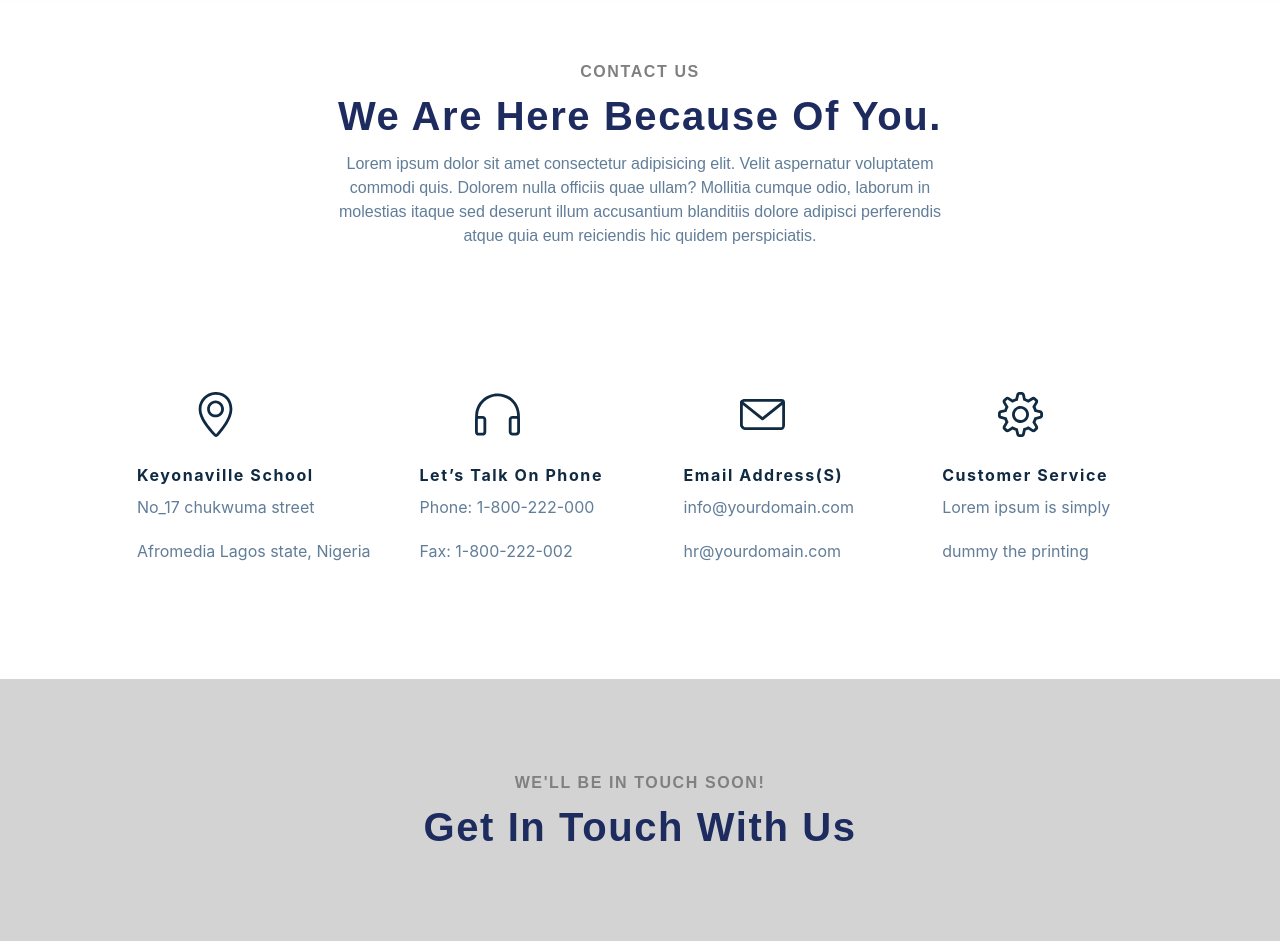
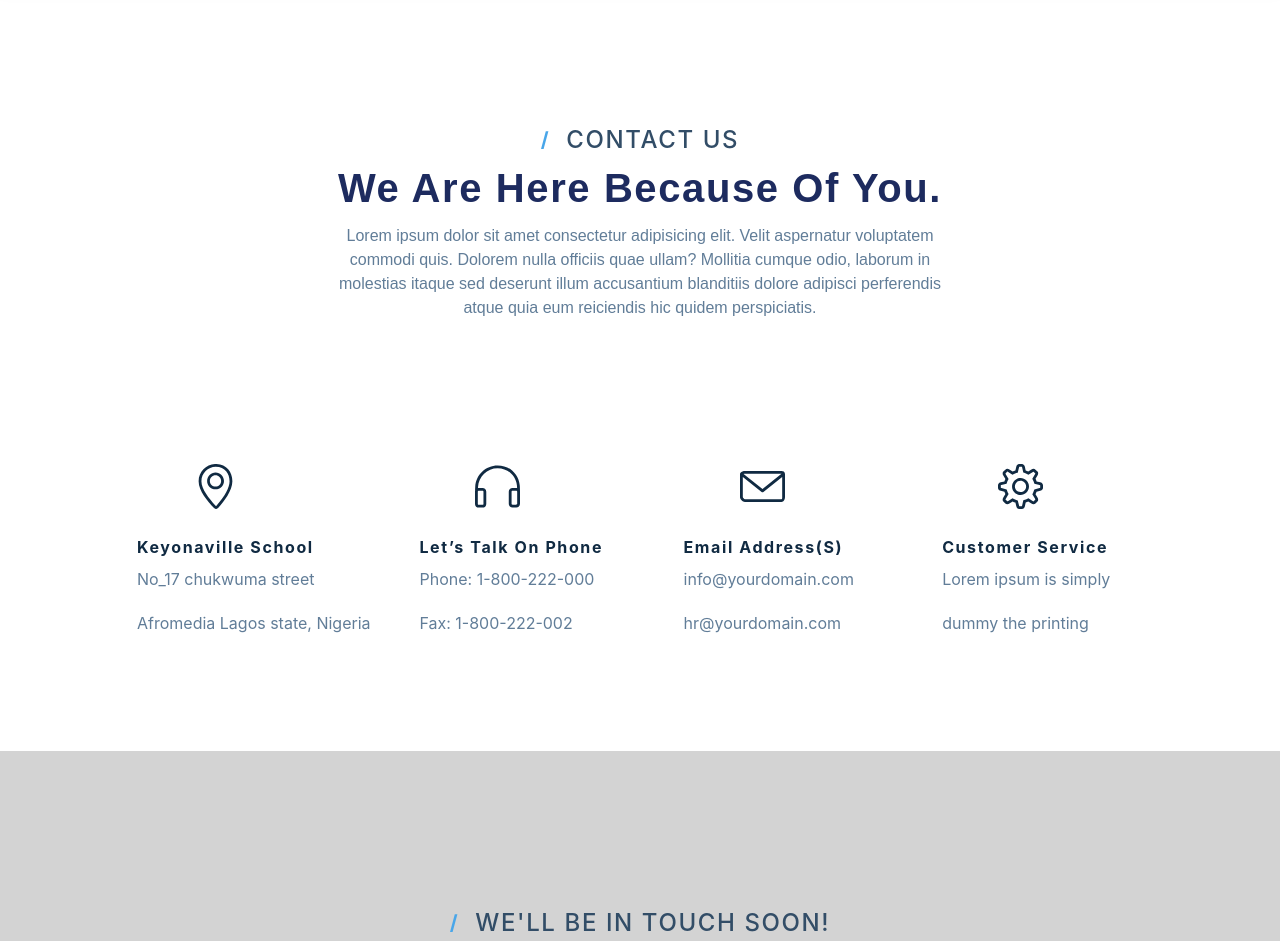
Before and after one commit to domchu/keyonaville, a Next.js app: page /contact in a window 1280 px wide. Shown: the part 220-1161 px from the top of the page. Built offline with nearby package versions, Linux system fonts and the light colour scheme.

Commit message:
chores:created the subtitle file & use in contact

```diff
--- a/Components/Contact/Contact.js
+++ b/Components/Contact/Contact.js
@@ -17,7 +17,11 @@ const Contact = () => {
       <Box>
         <Box className="contact-container">
           <div className="contact-text">
-            <h3>CONTACT US</h3>
+            <div className="title">
+              <h2>
+                <span>/</span> CONTACT US
+              </h2>
+            </div>
             <h1>We are here because of you.</h1>
             <p>
               Lorem ipsum dolor sit amet consectetur adipisicing elit. Velit
@@ -62,8 +66,12 @@ const Contact = () => {
       </Box>
       <Box className="contact-form">
         <div className="contact-text">
-          <h3>WE'LL BE IN TOUCH SOON!</h3>
-          <h1>Get in touch with us</h1>
+          <div className="title">
+            <h2>
+              <span>/</span> WE'LL BE IN TOUCH SOON!
+            </h2>
+          </div>
+          <h2>Get in touch with us</h2>
         </div>
         <form action="" method="post">
           <Box className="form">
--- a/styles/globals.scss
+++ b/styles/globals.scss
@@ -411,7 +411,7 @@ main {
 // }
 .contact-text{
   text-align: center;
-  padding: 5rem 0 2rem 0;
+
  }
  .contact-text p{
   display: flex;
@@ -427,7 +427,7 @@ main {
   font-weight: 600;
   color: grey;
 }
-.contact-text h1{
+.contact-text h2{
   font-weight: 600;
   font-family: Manrope, sans-serif !important;
   margin: 1rem 0;
```
Also changed, not shown: Components/Subtitle.js (added, +15 -0 lines).
